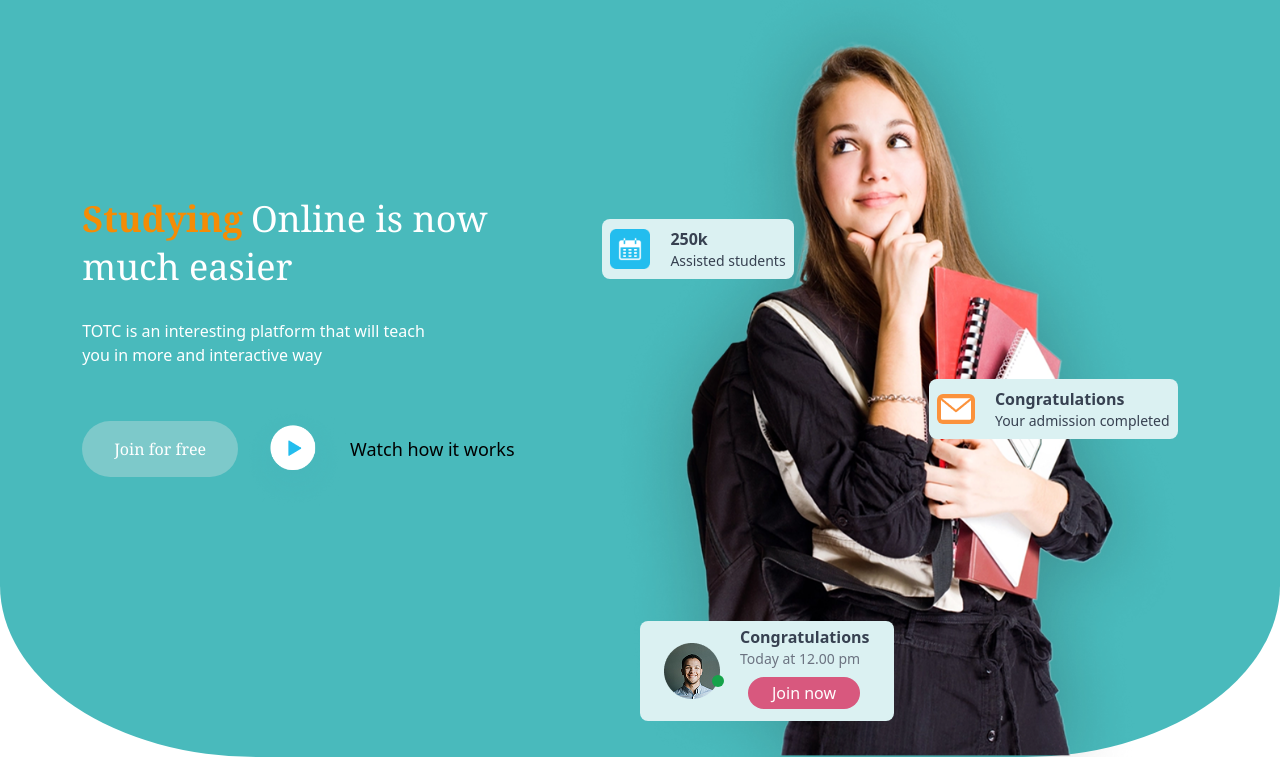
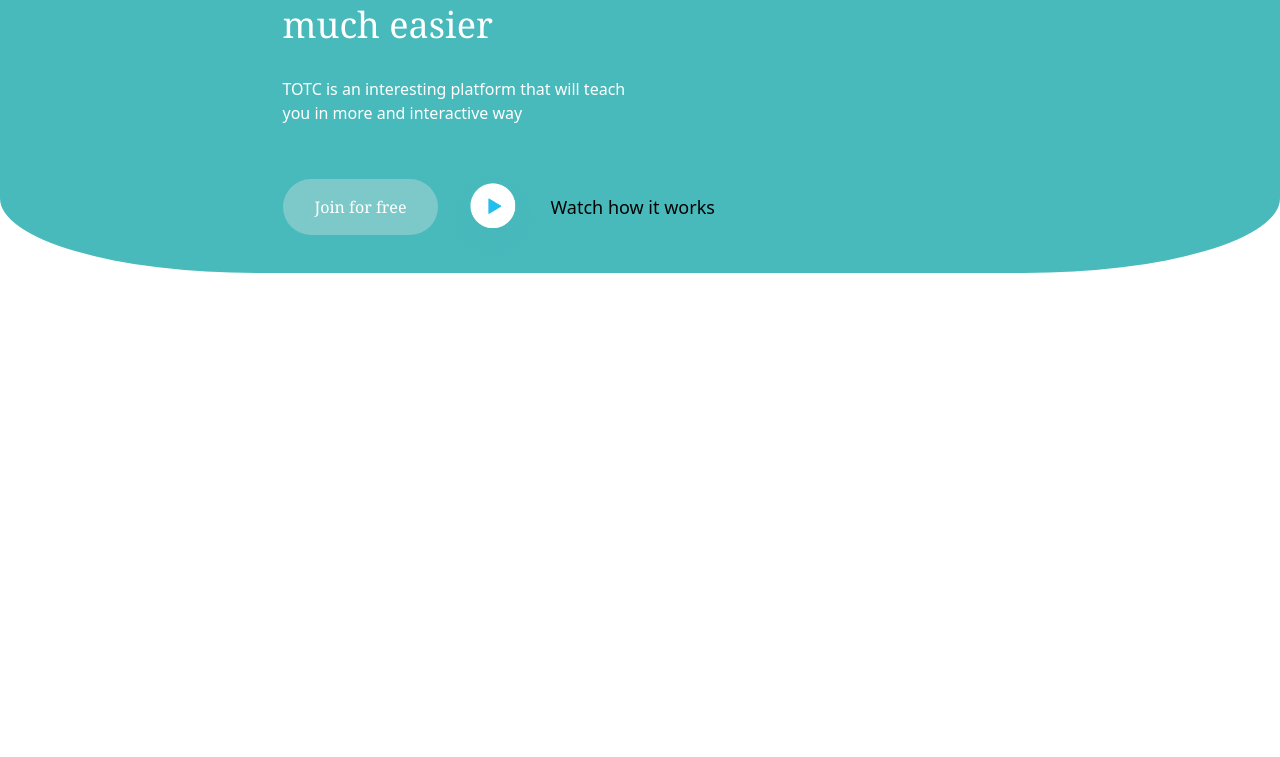
Before and after one commit to Fakhar-imran/TOTC, a website built with Vite: page index.html in a window 1280 px wide. Shown: the part 101-858 px from the top of the page. After the commit the page ends 800 px from the top, so only its background shows below. Built offline with nearby package versions, Linux system fonts and the light colour scheme.

Commit message:
update index file

```diff
--- a/index.html
+++ b/index.html
@@ -60,35 +60,6 @@
 
         <div class="main-right-side-container ">
             <div class="right-side">
-              <img class="h-[100vh]" src="/assets/lovely-teenage-girl-with-curly-hair-posing-yellow-tshirt-min 1.png" alt="">
-
-                <div class="notifications text-nowrap flex items-center bg-[#DBF1F2] p-2 rounded-lg space-x-5 w-fit absolute top-[40vh] right-[38vw] ">
-                    <img class="size-10" src="/assets/calender.png" alt="">
-                    <div>
-                    <p class="font-semibold text-md text-gray-700">250k</p>
-                    <p class="text-gray-700 text-sm">Assisted students</p>
-                    </div>
-                </div>
-
-                <div class="notifications text-nowrap flex items-center bg-[#DBF1F2] p-2 rounded-lg space-x-5 w-fit absolute top-[60vh] right-[8vw]">
-                    <img class="px-1 rounded-md bg-orange-400" src="/assets/email 2 1.png" alt="">
-                    <div>
-                    <p class="font-semibold text-md text-gray-700">Congratulations</p>
-                    <p class="text-gray-700 text-sm">Your admission completed</p>
-                    </div>
-                </div>
-
-                <div class="notifications text-nowrap flex items-center bg-[#DBF1F2] py-1 px-6 rounded-lg space-x-5 w-fit absolute bottom-9 left-[50vw]">
-                  <div class="relative">
-                    <img class=" size-14 rounded-md" src="/assets/Ellipse.png" alt="">
-                    <div class="green-circle absolute top-8 left-[48px] bg-green-600 size-3 rounded-full"></div>
-                    </div>
-                    <div>
-                    <p class="font-semibold text-md text-gray-700">Congratulations</p>
-                    <p class="text-gray-500 text-sm">Today at 12.00 pm</p>
-                    <button class="bg-[#D8587E] px-6 py-1 m-2 rounded-full text-white">Join now</button>
-                    </div>
-                </div>
             </div>
         </div>
 
```
